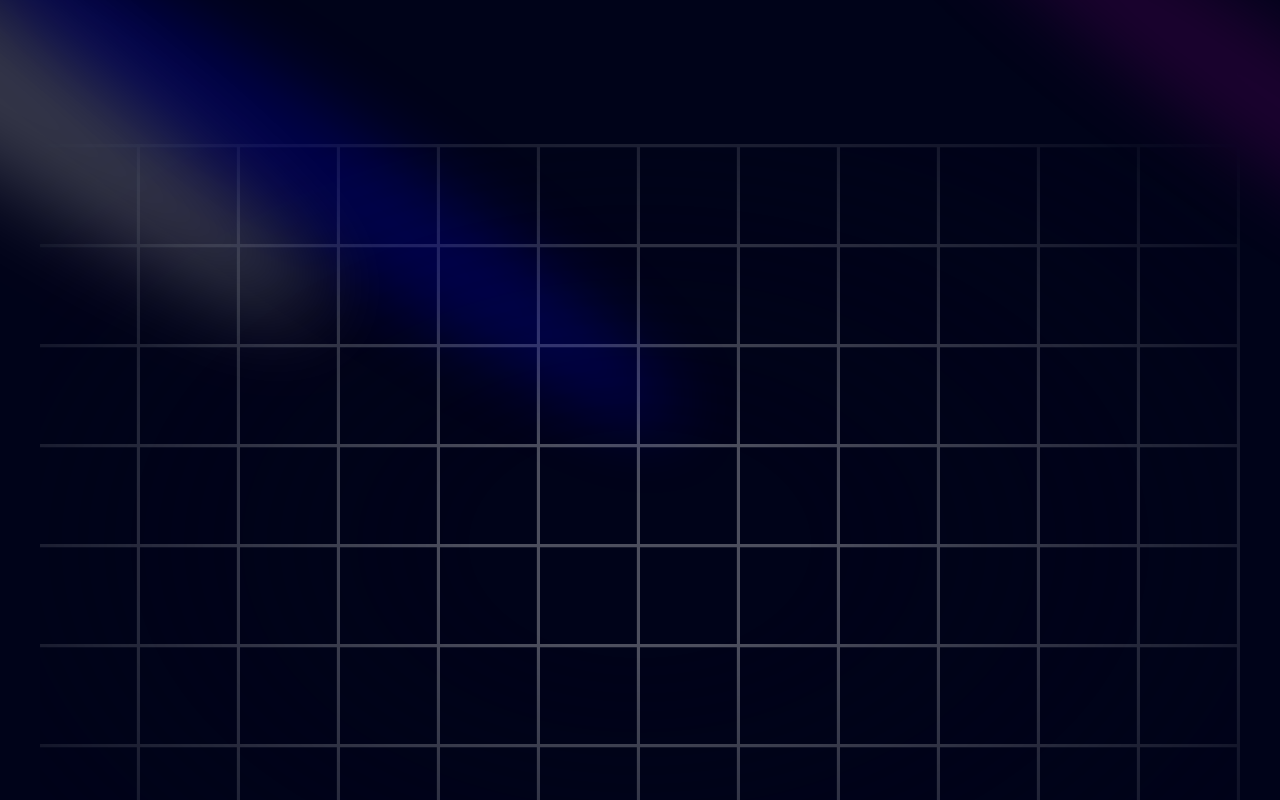
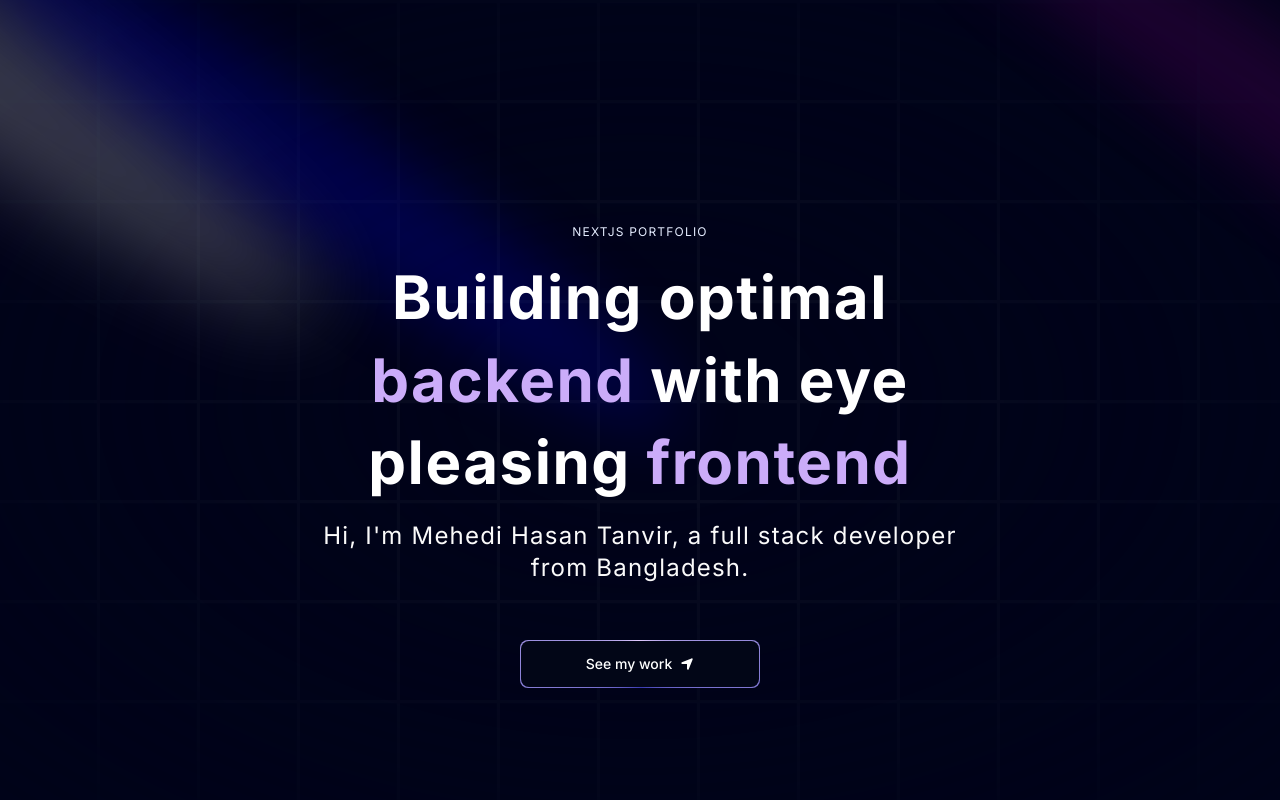
Before and after one commit to MHThe1/portfolio-nextjs, a Next.js app: page / in a window 1280 px wide. Shown: the top 800 px of the page. Built offline with nearby package versions, Linux system fonts and the light colour scheme.

Commit message:
intro section created

```diff
--- a/components/Hero.tsx
+++ b/components/Hero.tsx
@@ -1,5 +1,9 @@
 import React from "react";
 import { Spotlight } from "./ui/Spotlight";
+import { TextGenerateEffect } from "./ui/TextGenerateEffect";
+import MagicButton from "./ui/MagicButton";
+import { FaLocationArrow } from "react-icons/fa6";
+
 
 const Hero = () => {
   return (
@@ -18,11 +22,32 @@ const Hero = () => {
         </div>
 
 
-      <div className="h-screen w-full dark:bg-black-100 bg-white  dark:bg-grid-white/[0.3] bg-grid-black/[0.2] relative flex items-center justify-center">
-        {/* Radial gradient for the container to give a faded look */}
+      <div className="h-screen w-full dark:bg-black-100 bg-white  dark:bg-grid-white/[0.03] bg-grid-black/[0.2]
+        flex items-center justify-center absolute top-0 left-0">
         <div className="absolute pointer-events-none inset-0
         flex items-center justify-center dark:bg-black-100 bg-white
         [mask-image:radial-gradient(ellipse_at_center,transparent_20%,black)]" />
+    </div>
+    <div className="flex justify-center relative my-20 z-10">
+        <div className="max-w=[89vw] md:max-w-2xl lg-max-w-[60vw]
+            flex flex-col items-center justify-center">
+            <h2 className="uppercase tracking-widest text-xs
+            text-center text-blue-100 max-w-80">
+                NextJS Portfolio
+            </h2>
+            <TextGenerateEffect className="text-center text-[40px] md:text-5xl lg:text-6xl"
+                                words="Building optimal backend with eye pleasing frontend" />
+            <p className="text-center md:tracking-wider mb-4 text-sm md:text-large lg:text-2xl">
+                Hi, I'm Mehedi Hasan Tanvir, a full stack developer from Bangladesh.
+            </p>
+
+            <a href="#about">
+                <MagicButton
+                icon={<FaLocationArrow />}
+                position="right"
+                title="See my work" />
+            </a>
+        </div>
     </div>
     </div>
   );
--- /dev/null
+++ b/components/ui/MagicButton.tsx
@@ -0,0 +1,33 @@
+import React from "react";
+
+const MagicButton = ({
+  title,
+  icon,
+  position,
+  handleClick,
+  otherClasses,
+}: {
+  title: string;
+  icon: React.ReactNode;
+  position: string;
+  handleClick?: () => void;
+  otherClasses?: string;
+}) => {
+  return (
+    <button
+      className="relative inline-flex h-12 w-full overflow-hidden rounded-lg
+    p-[1px] focus:outline-none md:w-60 md:mt-10"
+    >
+      <span className="absolute inset-[-1000%] animate-[spin_2s_linear_infinite]
+      bg-[conic-gradient(from_90deg_at_50%_50%,#E2CBFF_0%,#393BB2_50%,#E2CBFF_100%)]" />
+      <span className={`inline-flex h-full w-full cursor-pointer items-center justify-center
+      rounded-lg bg-slate-950 px-9 py-1 text-sm font-medium text-white backdrop-blur-3xl gap-2 ${otherClasses}`}>
+        {position === "left" && icon}
+        {title}
+        {position === "right" && icon}
+      </span>
+    </button>
+  );
+};
+
+export default MagicButton;
--- /dev/null
+++ b/components/ui/TextGenerateEffect.tsx
@@ -0,0 +1,62 @@
+"use client";
+import { useEffect } from "react";
+import { motion, stagger, useAnimate } from "framer-motion";
+import { cn } from "@/utils/cn";
+
+export const TextGenerateEffect = ({
+  words,
+  className,
+  filter = true,
+  duration = 0.5,
+}: {
+  words: string;
+  className?: string;
+  filter?: boolean;
+  duration?: number;
+}) => {
+  const [scope, animate] = useAnimate();
+  let wordsArray = words.split(" ");
+  useEffect(() => {
+    animate(
+      "span",
+      {
+        opacity: 1,
+        filter: filter ? "blur(0px)" : "none",
+      },
+      {
+        duration: duration ? duration : 1,
+        delay: stagger(0.2),
+      }
+    );
+  }, [scope.current]);
+
+  const renderWords = () => {
+    return (
+      <motion.div ref={scope}>
+        {wordsArray.map((word, idx) => {
+          return (
+            <motion.span
+              key={word + idx}
+              className={`${idx === 2 || idx === 6 ? 'text-purple' : 'dark:text-white text-black'} opacity-0`}
+              style={{
+                filter: filter ? "blur(10px)" : "none",
+              }}
+            >
+              {word}{" "}
+            </motion.span>
+          );
+        })}
+      </motion.div>
+    );
+  };
+
+  return (
+    <div className={cn("font-bold", className)}>
+      <div className="my-4">
+        <div className=" dark:text-white text-black leading-snug tracking-wide">
+          {renderWords()}
+        </div>
+      </div>
+    </div>
+  );
+};
--- a/package.json
+++ b/package.json
@@ -16,6 +16,7 @@
     "next-themes": "^0.3.0",
     "react": "^18",
     "react-dom": "^18",
+    "react-icons": "^5.3.0",
     "tailwind-merge": "^2.5.2",
     "tailwindcss-animate": "^1.0.7"
   },
```
Also changed, not shown: 1 other file (tests, documents, lock files or other folders).
